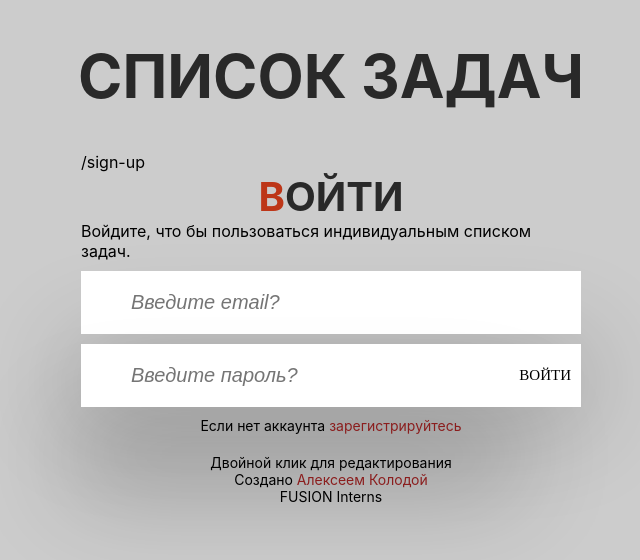
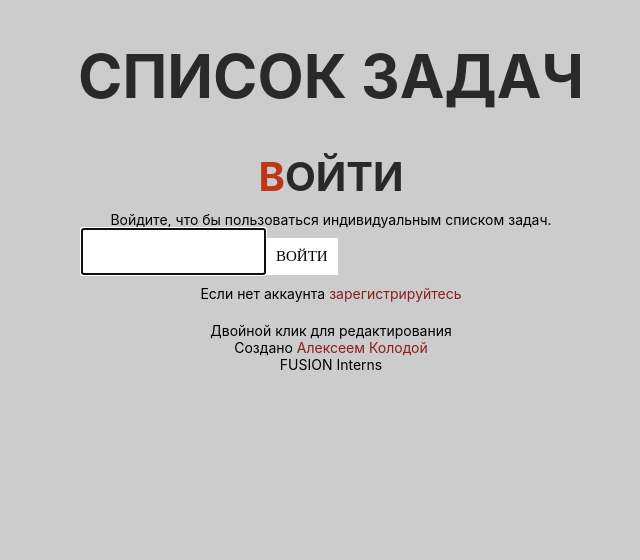
Before and after one commit to AlexKoloda/TODO-List, a React (Create React App) app in the folder my-app/: page /sign-in in a window 1280 px wide. Shown: the top 560 px of the page, without its empty margins (309-949 px from the left). Built offline with nearby package versions, Linux system fonts and the light colour scheme.

Commit message:
Fix sign-in

```diff
--- a/my-app/src/pages/SignIn/SignIn.module.scss
+++ b/my-app/src/pages/SignIn/SignIn.module.scss
@@ -1,4 +1,4 @@
-.signIn {
+.sign_in {
   &__title {
     margin: 0;
     font-size: 40px;
@@ -10,6 +10,12 @@
   &__title::first-letter {
     color: rgb(189, 54, 24);
   }
+
+  &__form {
+    display: flex;
+    flex-direction: column;
+  }
+
   &__input {
     display: flex;
     flex: 1 1;
--- a/my-app/src/pages/SignIn/SignIn.tsx
+++ b/my-app/src/pages/SignIn/SignIn.tsx
@@ -1,40 +1,61 @@
 import { Link, useLocation, useNavigate } from 'react-router-dom';
 import Form from '../../components/Form/Form';
 import styles from './SignIn.module.scss';
+import { useState } from 'react';
 
 export const SignIn = () => {
+  const [data, setData] = useState({
+    email: '',
+    password: '',
+  });
 
-const navigate = useNavigate();
-const location = useLocation();
+  const handleChangeValue = (event: React.ChangeEvent<HTMLInputElement>) => {
+    setData((prev) => ({
+      ...prev,
+      [event.target.name]: event.target.value,
+    }));
+  };
 
-const fromPage = location.state?.from?.pathname || '/sign-up';
+  const inputs = [
+    {
+      name: 'email',
+      type: 'email',
+      inputClassName: styles.sign_in__input,
+      placeholderText: 'Введите ваш email',
+      inputValue: data.email,
+      onValueChange: handleChangeValue,
+    },
+    {
+      name: 'password',
+      type: 'password',
+      inputClassName: styles.sign_in__input,
+      placeholderText: 'Введите ваш пароль',
+      inputValue: data.password,
+      onValueChange: handleChangeValue,
+    },
+  ];
 
+  const navigate = useNavigate();
+  const location = useLocation();
 
-
-
+  const fromPage = location.state?.from?.pathname || '/sign-up';
 
   return (
-
     <div className='main__container'>
-      {fromPage}
-      <h1 className={styles.signIn__title}> Войти </h1>
-      <p className={styles.signUp__description}>
+      <h1 className={styles.sign_in__title}> Войти </h1>
+      <p className={styles.sign_in__description}>
         Войдите, что бы пользоваться индивидуальным списком задач.
       </p>
       <Form
-        placeholderText={'Введите email?'}
-        inputClassName={styles.signIn__input}
+        formClassName = {styles.sign_in__form}
+        buttonClassName={styles.sign_in__submit}
+        buttonTitle={'Войти'}
+        inputs={inputs}
       />
-      <Form
-        buttonTitle={'Войти'}
-        placeholderText={'Введите пароль?'}
-        inputClassName={styles.signIn__input}
-        buttonClassName={styles.signIn__submit}
-      />
-      <p className={styles.signIn__description}>
-        Если нет аккаунта {' '}
-        <Link className={styles.signIn__link} to='/sign-up'>
-           зарегистрируйтесь
+      <p className={styles.sign_in__description}>
+        Если нет аккаунта{' '}
+        <Link className={styles.sign_in__link} to='/sign-up'>
+          зарегистрируйтесь
         </Link>
       </p>
     </div>
```
